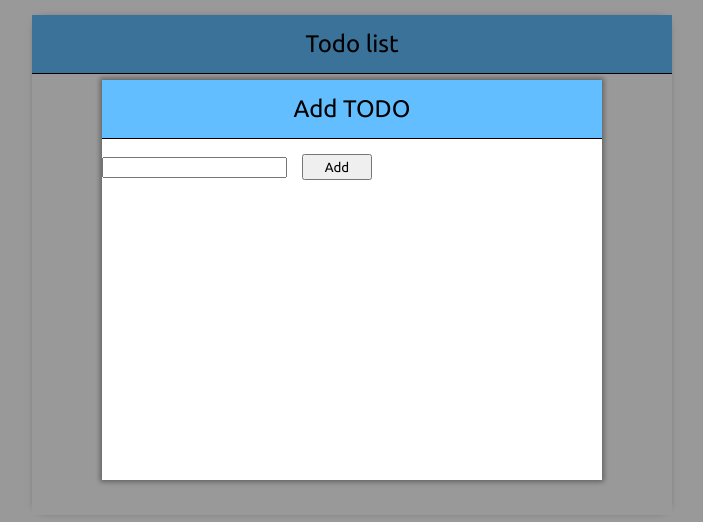
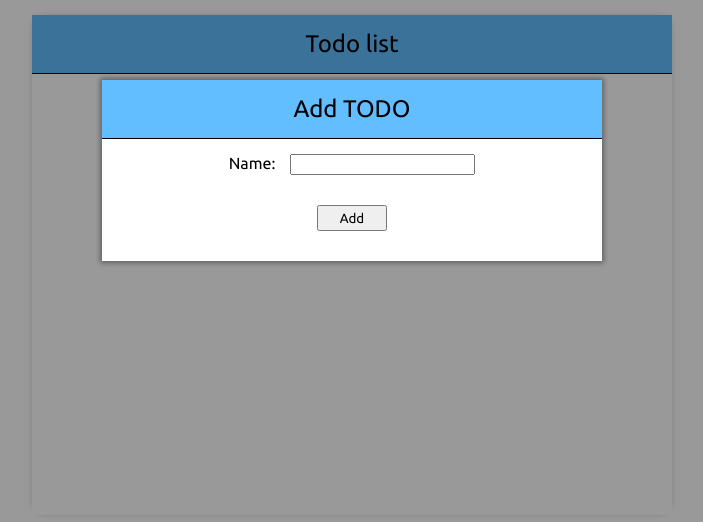
Before and after one commit to tibiSzabo/todo-list-react-redux, a React (Create React App) app: page / in a window 1280 px wide. Both pictures are taken after a click on the button "Add". Shown: the top 522 px of the page, without its empty margins (288-991 px from the left). Built offline with nearby package versions, Linux system fonts and the light colour scheme.

Commit message:
added actiontypes, adjusted add todo form styling, connected store to AddTodoForm component

```diff
--- a/src/App.sass
+++ b/src/App.sass
@@ -40,8 +40,23 @@ button
 .modal
     position: fixed
     width: 500px
-    height: 400px
     z-index: 3
     background-color: white
     top: 10%
     box-shadow: 0 0 5px 2px #0000005c
+    .modal-body
+        padding: 15px
+
+.form
+    display: flex
+    align-items: center
+    justify-content: center
+    flex-wrap: wrap
+    .label
+        margin-right: 15px
+    .submit
+        display: flex
+        justify-content: center
+        flex-basis: 100%
+        width: 30px
+        margin-top: 15px
--- a/src/components/UI/Modal.js
+++ b/src/components/UI/Modal.js
@@ -1,9 +1,11 @@
 import Title from './Title';
 
 const Modal = (props) => (
-    <div className='modal'>
+    <div className="modal">
         <Title title={props.title}></Title>
-        {props.children}
+        <div className="modal-body">
+            {props.children}
+        </div>
     </div>
 );
 
--- a/src/components/todo/AddTodoForm.js
+++ b/src/components/todo/AddTodoForm.js
@@ -1,19 +1,29 @@
 import React, { useRef } from "react";
+import { connect } from "react-redux";
+import { ADD_TODO } from "../../store/actionTypes";
 
 const AddTodoForm = (props) => {
 
     const textInputRef = useRef(null);
 
     const handleFormSubmit = () => {
-        console.log(textInputRef.current.value)
+        props.addTodoItem(textInputRef.current.value);
     }
 
     return (
         <div className="form">
-            <input type="text" ref={textInputRef} />
-            <button onClick={handleFormSubmit}>Add</button>
+            <div className="input-group">
+                <span className="label">Name:</span>
+                <input type="text" ref={textInputRef} />
+            </div>
+            <div className="submit">
+                <button onClick={handleFormSubmit}>Add</button>
+            </div>
         </div>
     )
 }
 
-export default AddTodoForm;
+export default connect(
+    state => ({ todoItemList: state.todoItemList }),
+    dispatch => ({ addTodoItem: (todoTitle) => dispatch({ type: ADD_TODO, todoTitle: todoTitle }) })
+)(AddTodoForm);
--- /dev/null
+++ b/src/store/actionTypes.js
@@ -0,0 +1 @@
+export const ADD_TODO = 'ADD_TODO';
--- a/src/store/todoReducer.js
+++ b/src/store/todoReducer.js
@@ -1,6 +1,5 @@
 const initialState = {
-    todoList: [],
-    doneList: []
+    todoItemList: []
 };
 
 const todoReducer = (state = initialState, action) => {
```
